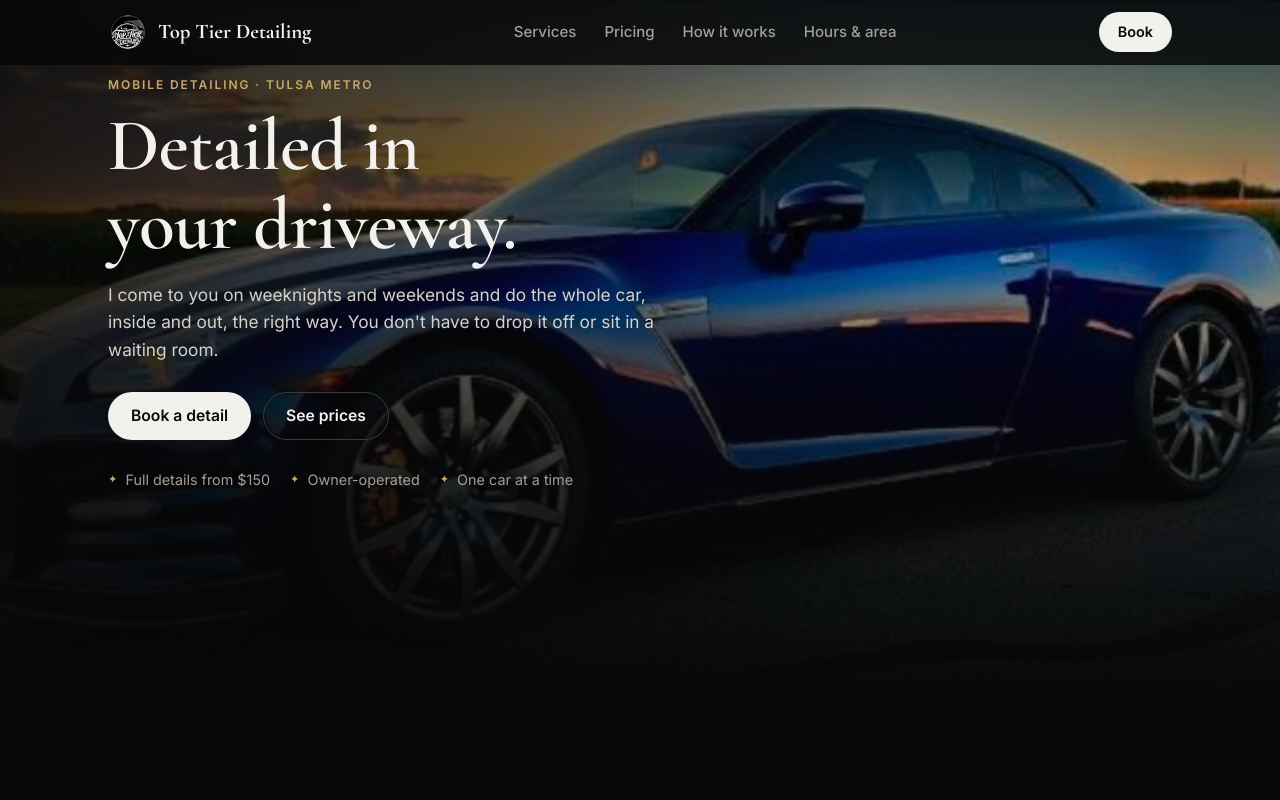
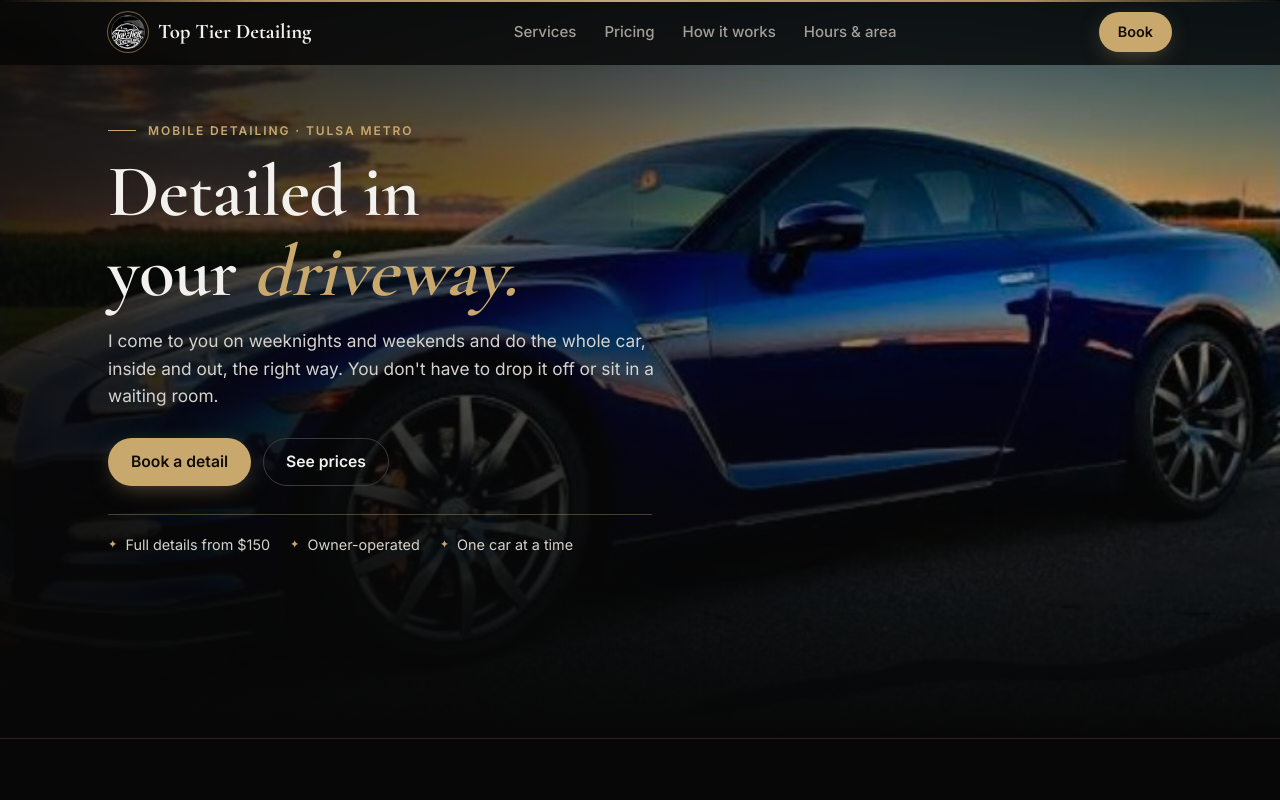
Before and after one commit to Hickorytomato/toptierdetailing, a website: page public/index.html in a window 1280 px wide. Shown: the top 800 px of the page. Drawn offline with nearby package versions, Linux system fonts and the light colour scheme.

Commit message:
Gold accents in header and hero
Co-Authored-By: Claude Opus 5.5 <noreply@anthropic.com>
Claude-Session: https://claude.ai/code/session_012goebWyAXjBVrfR7gWmQHK

```diff
--- a/public/css/site.css
+++ b/public/css/site.css
@@ -292,3 +292,18 @@ section { padding: clamp(64px, 11vw, 120px) 0; }
   .hero::before { content: ""; position: absolute; inset: 0; z-index: 1; background: linear-gradient(90deg, rgba(7,7,7,.8) 0%, rgba(7,7,7,.35) 45%, transparent 70%); pointer-events: none; }
   .hero .wrap { z-index: 2; }
 }
+
+/* Gold accents up top */
+h1 em, h2 em { font-style: italic; color: var(--brass); font-weight: 600; }
+.site-header::before { content: ""; position: absolute; top: 0; left: 0; right: 0; height: 2px; background: linear-gradient(90deg, transparent, var(--brass) 20%, var(--brass-2) 50%, var(--brass) 80%, transparent); opacity: .85; }
+.hero .eyebrow { display: inline-flex; align-items: center; gap: 12px; }
+.hero .eyebrow::before { content: ""; width: 28px; height: 1px; background: var(--brass); }
+.hero-facts { border-top: 1px solid rgba(201, 168, 110, .35); padding-top: 18px; max-width: 34rem; }
+.hero-facts li { color: #d6d2cb; }
+.btn-brass { box-shadow: 0 6px 24px -8px rgba(201, 168, 110, .55); }
+.hero + section { border-top: 1px solid rgba(201, 168, 110, .18); }
+.brand img { box-shadow: 0 0 0 1px rgba(201, 168, 110, .55); }
+@media (min-width: 820px) {
+  .hero { align-items: center; }
+  .hero .wrap { padding-top: 48px; padding-bottom: 48px; }
+}
--- a/public/index.html
+++ b/public/index.html
@@ -49,7 +49,7 @@
         <a href="#how">How it works</a>
         <a href="#hours">Hours &amp; area</a>
       </nav>
-      <a class="btn btn-primary header-book" href="/book">Book</a>
+      <a class="btn btn-brass header-book" href="/book">Book</a>
     </div>
   </header>
 
@@ -58,10 +58,10 @@
       <img class="hero-img" src="/images/hero-gtr.jpg" alt="" fetchpriority="high">
       <div class="wrap">
         <p class="eyebrow">Mobile detailing · Tulsa metro</p>
-        <h1>Detailed in your driveway.</h1>
+        <h1>Detailed in your <em>driveway.</em></h1>
         <p class="lede">I come to you on weeknights and weekends and do the whole car, inside and out, the right way. You don't have to drop it off or sit in a waiting room.</p>
         <div class="hero-cta">
-          <a class="btn btn-primary" href="/book">Book a detail</a>
+          <a class="btn btn-brass" href="/book">Book a detail</a>
           <a class="btn btn-ghost" href="#pricing">See prices</a>
         </div>
         <ul class="hero-facts">
@@ -237,9 +237,9 @@
 
     <section class="cta-band alt">
       <div class="wrap">
-        <h2>Ready when you are.</h2>
+        <h2>Ready when you <em>are.</em></h2>
         <p class="lede">Pick a day, and I'll text you to confirm.</p>
-        <div class="hero-cta"><a class="btn btn-primary" href="/book">Book a detail</a></div>
+        <div class="hero-cta"><a class="btn btn-brass" href="/book">Book a detail</a></div>
       </div>
     </section>
   </main>
@@ -252,7 +252,7 @@
     </div>
   </footer>
 
-  <div class="mobile-bar" id="mobile-bar"><a class="btn btn-primary btn-block" href="/book">Book a detail</a></div>
+  <div class="mobile-bar" id="mobile-bar"><a class="btn btn-brass btn-block" href="/book">Book a detail</a></div>
 
   <script src="/js/site.js" defer></script>
 </body>
```
